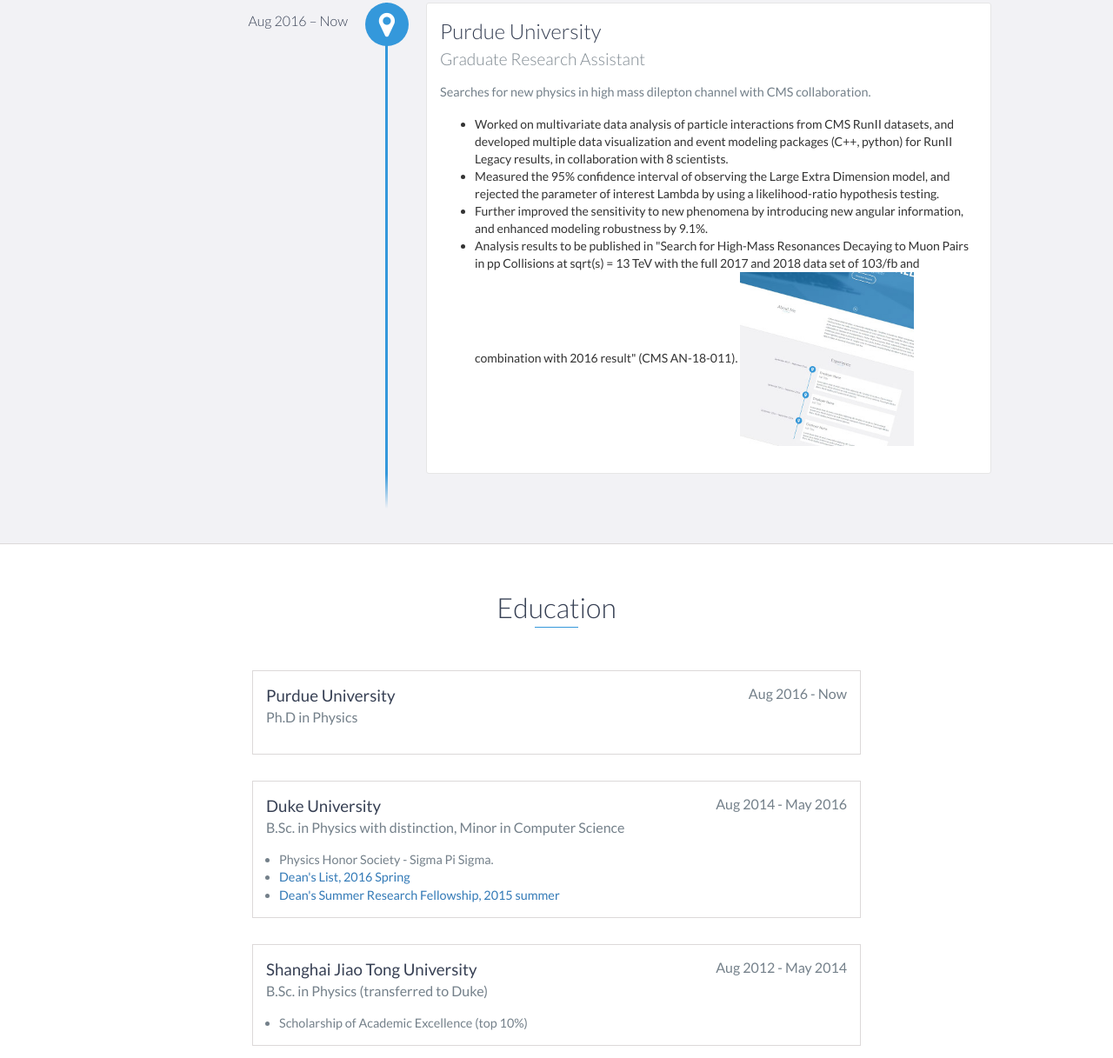
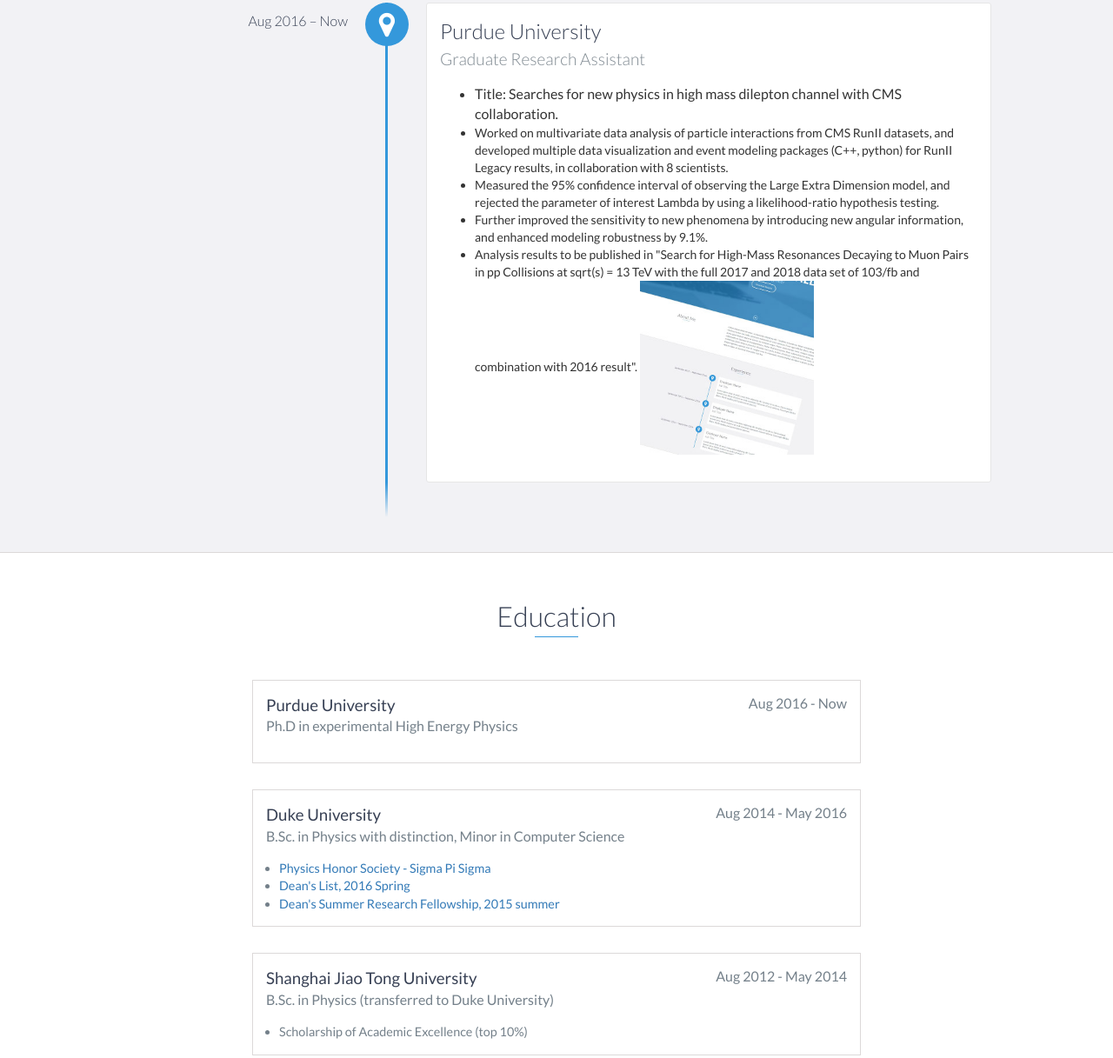
Before and after one commit to fanfanman/fanfanman.github.io, a website: page index.html in a window 1280 px wide. Shown: the part 1179-2396 px from the top of the page at 87% size. Drawn offline with nearby package versions, Linux system fonts and the light colour scheme.

Commit message:
update for today

```diff
--- a/index.html
+++ b/index.html
@@ -49,7 +49,7 @@
     <div id="lead">
         <div id="lead-content">
             <h1>Fan Zhang</h1>
-            <h2> </h2>
+            <h2>Physics Ph.D at Purdue University</h2>
             <a href="#" class="btn-rounded-white">Download Resume</a>
         </div>
         <!-- End #lead-content -->
@@ -87,13 +87,13 @@
             <div data-date="Aug 2016 – Now">
                 <h3>Purdue University</h3>
                 <h4>Graduate Research Assistant</h4>
-                <p>Searches for new physics in high mass dilepton channel with CMS collaboration.</p>
                 <ul>
-                    <li style="font-size:14px">Worked on multivariate data analysis of particle interactions from CMS RunII datasets, and developed multiple data visualization and event modeling packages (C++, python) for RunII Legacy results, in collaboration with 8 scientists.</li>
-                    <li style="font-size:14px">Measured the 95% confidence interval of observing the Large Extra Dimension model, and rejected the parameter of interest Lambda by using a likelihood-ratio hypothesis testing. </li>
-                    <li style="font-size:14px">Further improved the sensitivity to new phenomena by introducing new angular information, and enhanced modeling robustness by 9.1%.</li>
-                    <li style="font-size:14px">Analysis results to be published in "Search for High-Mass Resonances Decaying to Muon Pairs in pp Collisions at sqrt(s) = 13 TeV with the full 2017 and 2018 data set of 103/fb and combination with 2016 result" (CMS AN-18-011).
-                    <img style="width:200px" src="images/project.jpg" />
+                    <li style="fond-size:14px; color=#74808a">Title: Searches for new physics in high mass dilepton channel with CMS collaboration.</li>
+                    <li style="font-size:14px; color=#74808a">Worked on multivariate data analysis of particle interactions from CMS RunII datasets, and developed multiple data visualization and event modeling packages (C++, python) for RunII Legacy results, in collaboration with 8 scientists.</li>
+                    <li style="font-size:14px; color=#74808a">Measured the 95% confidence interval of observing the Large Extra Dimension model, and rejected the parameter of interest Lambda by using a likelihood-ratio hypothesis testing. </li>
+                    <li style="font-size:14px; color=#74808a">Further improved the sensitivity to new phenomena by introducing new angular information, and enhanced modeling robustness by 9.1%.</li>
+                    <li style="font-size:14px; color=#74808a">Analysis results to be published in "Search for High-Mass Resonances Decaying to Muon Pairs in pp Collisions at sqrt(s) = 13 TeV with the full 2017 and 2018 data set of 103/fb and combination with 2016 result".
+                    <span><img style="width:200px" src="images/project.jpg" /></span>
                     </li>
                 </ul>
             </div>
@@ -122,10 +122,7 @@
         <div class="education-block">
             <h3>Purdue University</h3>
             <span class="education-date">Aug 2016 - Now</span>
-            <h4>Ph.D in Physics</h4>
-            <p>
-
-            </p>
+            <h4>Ph.D in experimental High Energy Physics</h4>
         </div>
         <!-- End .education-block -->
 
@@ -135,7 +132,7 @@
             <h4>B.Sc. in Physics with distinction, Minor in Computer Science</h4>
             <ul>
                 <li>
-                    Physics Honor Society - Sigma Pi Sigma.
+                    <a href="https://www.sigmapisigma.org/sigmapisigma" target="_blank">Physics Honor Society - Sigma Pi Sigma</a>
                 </li>
                 <li>
                     <a href="https://trinity.duke.edu/undergraduate/academic-policies/deans-lists" target="_blank">Dean's List, 2016 Spring</a>
@@ -149,7 +146,7 @@
         <div class="education-block">
             <h3>Shanghai Jiao Tong University</h3>
             <span class="education-date">Aug 2012 - May 2014</span>
-            <h4>B.Sc. in Physics (transferred to Duke)</h4>
+            <h4>B.Sc. in Physics (transferred to Duke University)</h4>
             <ul>
                 <li>
                     Scholarship of Academic Excellence (top 10%)
@@ -204,7 +201,7 @@
                     <!-- End .project-image -->
                     <div class="project-info">
                         <h3>Renderer</h3>
-                        <p> Desciptions </p>
+                        <p> Desciption.. </p>
                         <!--p>
                             Rendered a teapot with triangle mesh, lighting with phong model, and enviroment mapping from cube map, with a pinhole camera.
                         </p-->
@@ -222,9 +219,8 @@
                     <div class="project-info">
                         <h3>Duke Interdisplinary Research Finder</h3>
                         <p>
-                            Descriptions here.
+                            Descriptions here. Give photo.
                         </p>
-                        <a href="dukeptresearch/duketpresearch.html" target="_blank">link</a>
                     </div>
                     <!-- End .project-info -->
                 </div>
```
